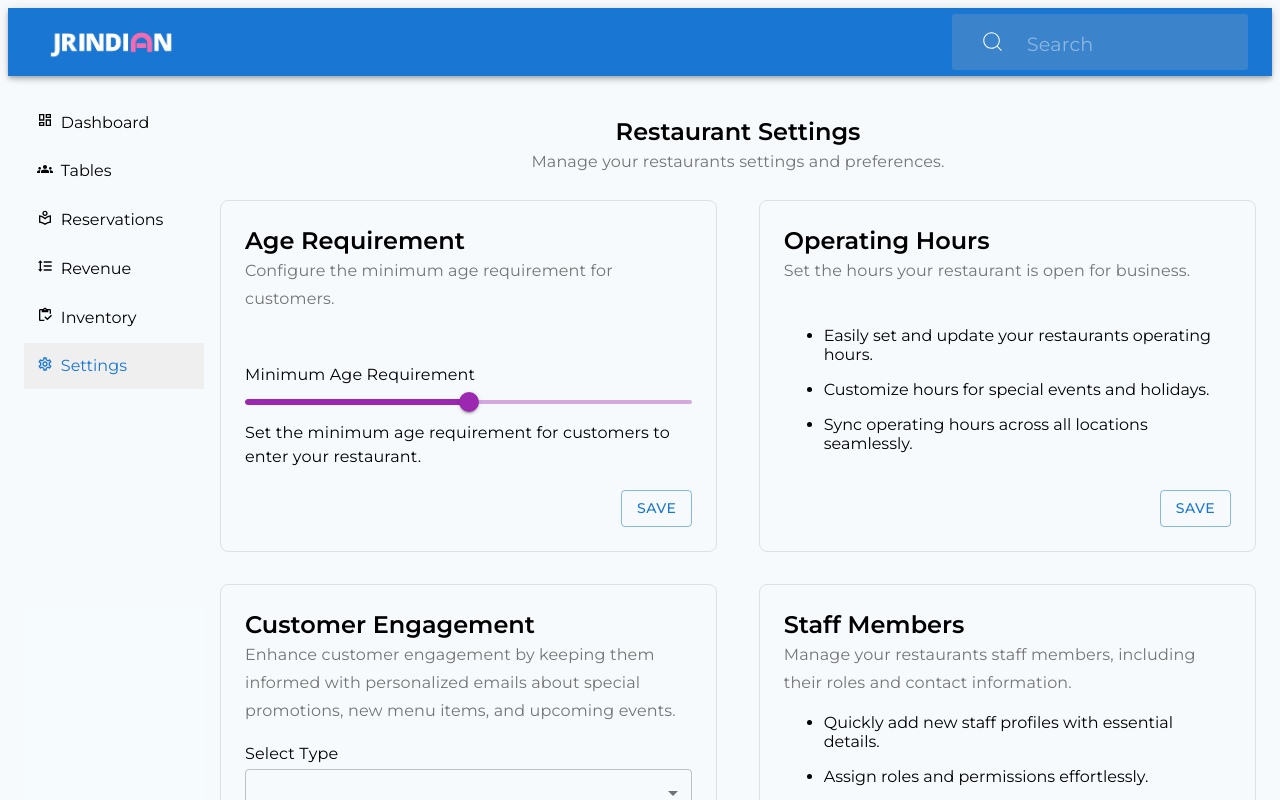
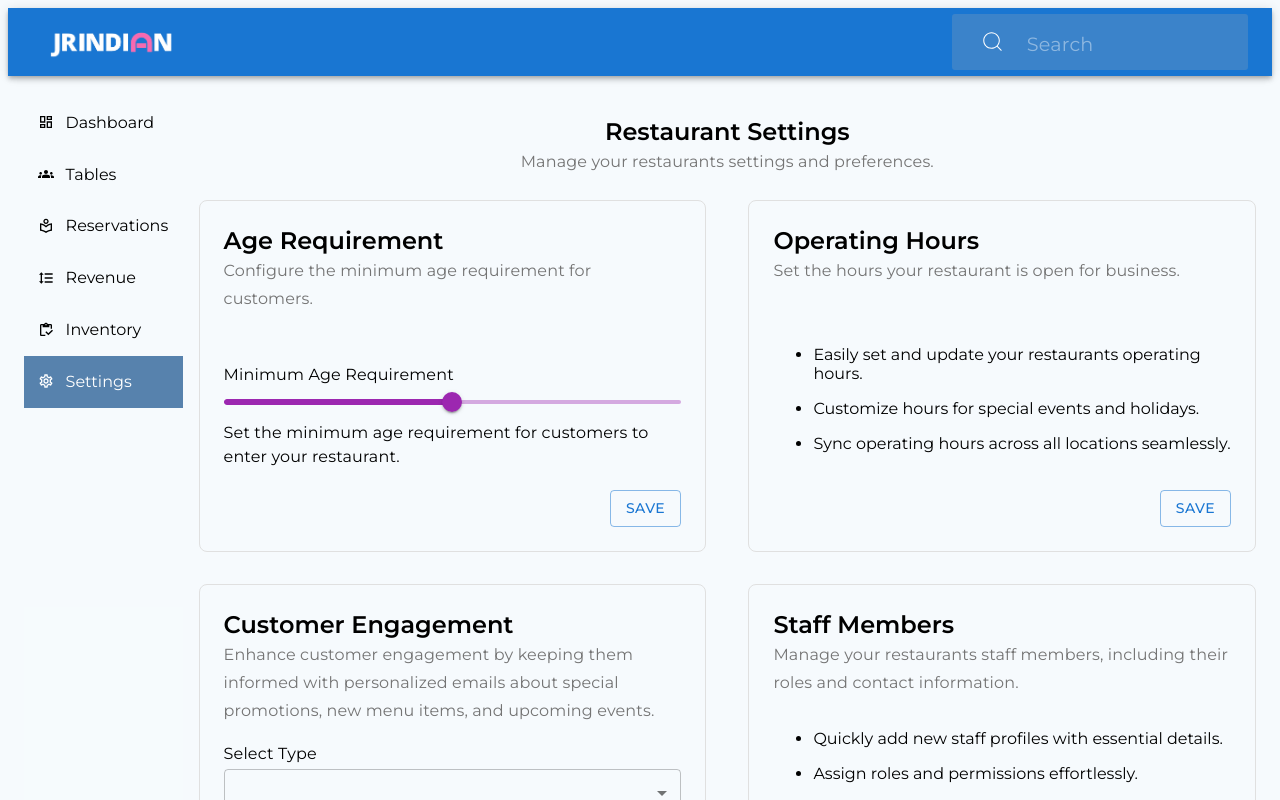
Before and after one commit to tapesh02/restaurant-management-system, a React (Vite) app: page /settings in a window 1280 px wide. Shown: the top 800 px of the page. Built offline with nearby package versions, Linux system fonts and the light colour scheme.

Commit message:
fix: code refactored for nav bar

```diff
--- a/src/components/navbar/Navbar.tsx
+++ b/src/components/navbar/Navbar.tsx
@@ -1,7 +1,6 @@
 import { useState, useEffect } from "react";
-import { NavLink } from "react-router-dom";
 import { Box } from "@mui/material";
-import { menuList } from "../../helpers/dataHelpers"
+import RenderDrawer from "./RenderDrawer";
 
 const Navbar = () => {
   const [open, setOpen] = useState(false);
@@ -10,30 +9,6 @@ const Navbar = () => {
     setOpen(!open);
   };
 
-  const RenderDrawer = () =>
-    menuList.map(({ id, menuitem, icon }) => {
-      const toPath =
-        menuitem.toLowerCase() === "dashboard"
-          ? "/"
-          : `/${menuitem.toLowerCase()}`;
-      const Icon = icon;
-      return (
-        <div
-          className="desktop-menu-list-wrapper"
-          key={id}
-          role="presentation"
-        >
-          <NavLink
-            to={toPath}
-            className="desktop-menu-list"
-            onClick={handleMenu}
-          >
-            <span>{<Icon />}</span>
-            {menuitem}
-          </NavLink>
-        </div>
-      );
-    });
 
   useEffect(() => {
     const handleScroll = () => {
@@ -54,7 +29,7 @@ const Navbar = () => {
 
   return (
     <Box className="navbar-wrapper">
-      <RenderDrawer />
+      <RenderDrawer handleMenu={handleMenu}/>
     </Box>
   );
 };
--- /dev/null
+++ b/src/components/navbar/RenderDrawer.tsx
@@ -0,0 +1,29 @@
+import { NavLink } from "react-router-dom";
+import { menuList } from "../../helpers/dataHelpers";
+
+interface DrawerProps{
+    handleMenu : () => void
+}
+
+const RenderDrawer = (props: DrawerProps) =>{
+    const {handleMenu} = props;
+
+    return menuList.map(({id, menuitem, icon}) => {
+        const toPath =
+          menuitem.toLowerCase() === "dashboard"
+            ? "/"
+            : `/${menuitem.toLowerCase()}`;
+            const Icon = icon;
+        return (
+          <div className="menu-list-wrapper" key={id} role="presentation">
+            <NavLink to={toPath} className="menu-list" onClick={handleMenu}>
+              <span><Icon/></span>
+              {menuitem}
+            </NavLink>
+          </div>
+        );
+      })
+}
+
+
+export default RenderDrawer;
--- a/src/components/navbar/navbar.scss
+++ b/src/components/navbar/navbar.scss
@@ -64,6 +64,8 @@ $font: clamp(1em, 1.2em, 1.5em);
     }
   }
 
+}
+
 .menu-list-wrapper {
   width: 100%;
 
@@ -87,7 +89,6 @@ $font: clamp(1em, 1.2em, 1.5em);
   & .active {
     background-color: #5782ad;
     color: #ffffff;
-    }
   }
 }
 
```
Also changed, not shown: src/components/navbar/MobileNavBar.tsx (+3 -44 lines). Lines whose indentation alone changed are shown as unchanged.
